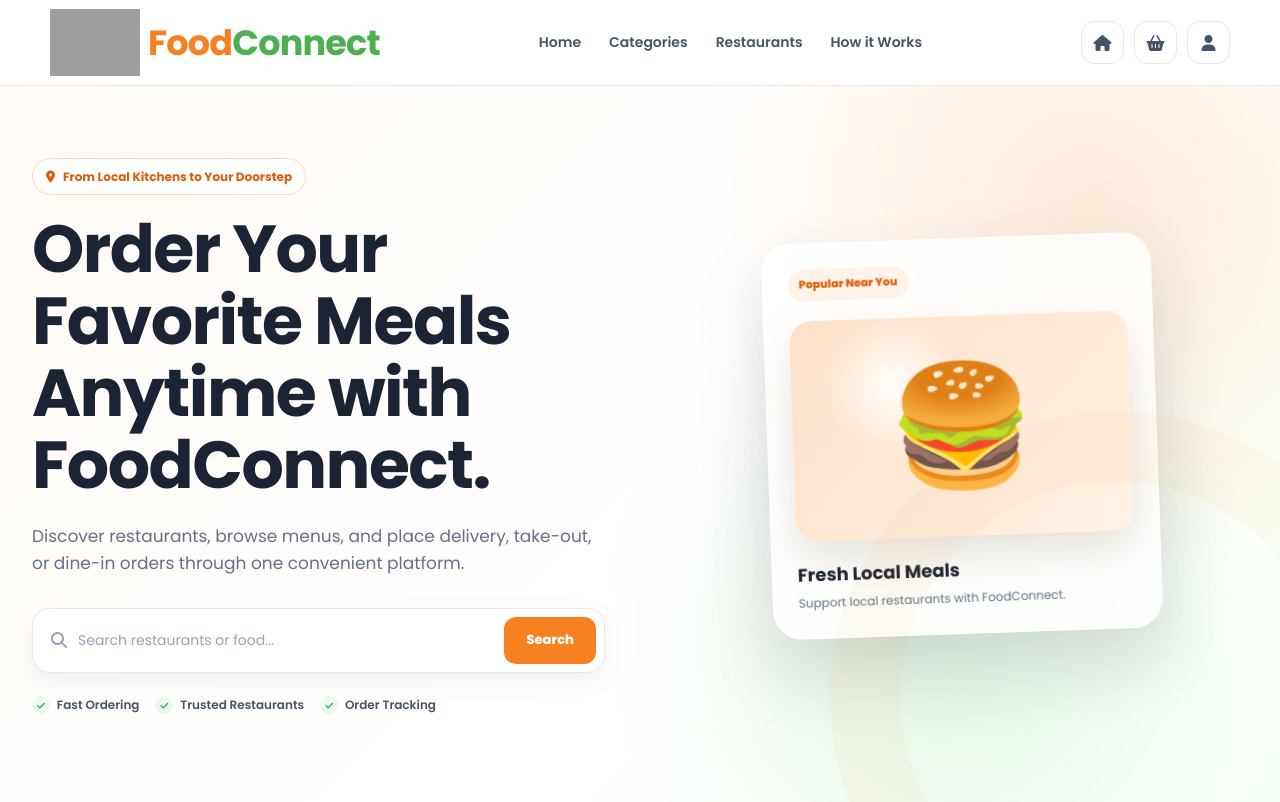
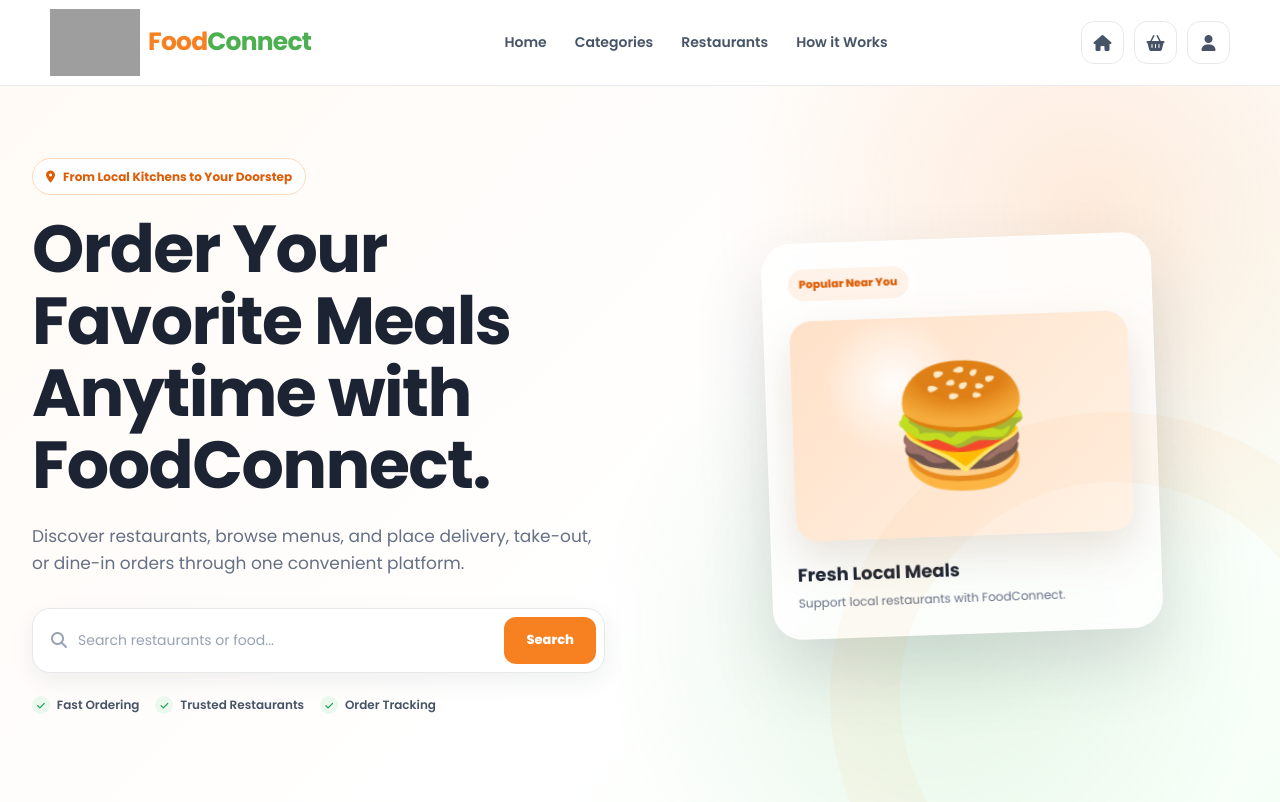
Before and after one commit to damocles-24/FoodConnect, a PHP site: page /html/index.html in a window 1280 px wide. Shown: the top 802 px of the page. Run offline with PHP 8.4, Linux system fonts and the light colour scheme; grey boxes are pictures that could not be loaded.

Commit message:
Adjust welcome text styling in header

```diff
--- a/frontend/css/style.css
+++ b/frontend/css/style.css
@@ -125,24 +125,27 @@ img {
 
 .brand-copy {
     display: flex;
-    align-items: center;
+    flex-direction: column;
+    align-items: flex-start;
+    justify-content: center;
 }
 
 .brand-copy h1 {
-    font-size: 35px;
+    margin: 0;
+    font-size: 25px;
     line-height: 1;
     letter-spacing: -0.8px;
-    margin: 0;
-}
-n
+
+}
+
 .welcome-text {
-  min-height: 15px;
-  margin-top: 4px;
-
-  color: var(--muted);
-
-  font-size: 11px;
-  line-height: 1.2;
+    margin-top: 2px;
+    font-size: 8px;
+    font-weight: 400;
+    line-height: 1.2;
+    color: #6b7280;
+    letter-spacing: 0.2px;
+    white-space: nowrap;
 }
 
 /* DESKTOP NAVIGATION */
```
